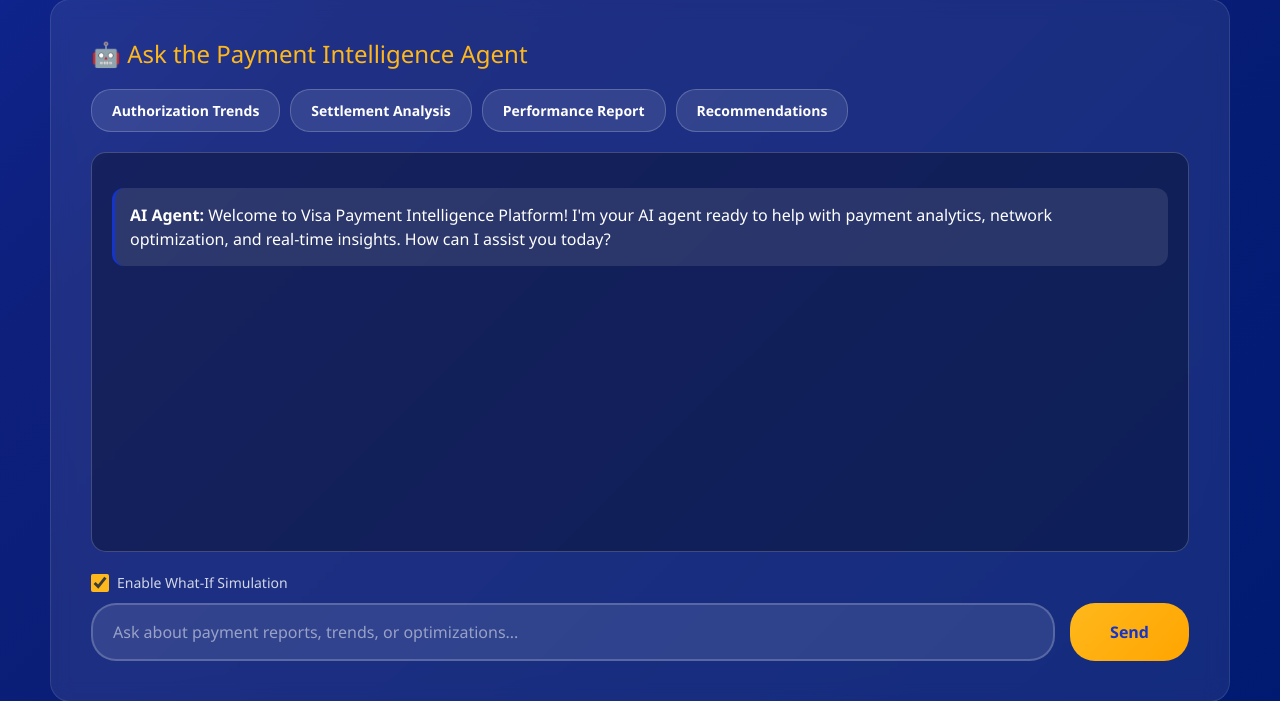
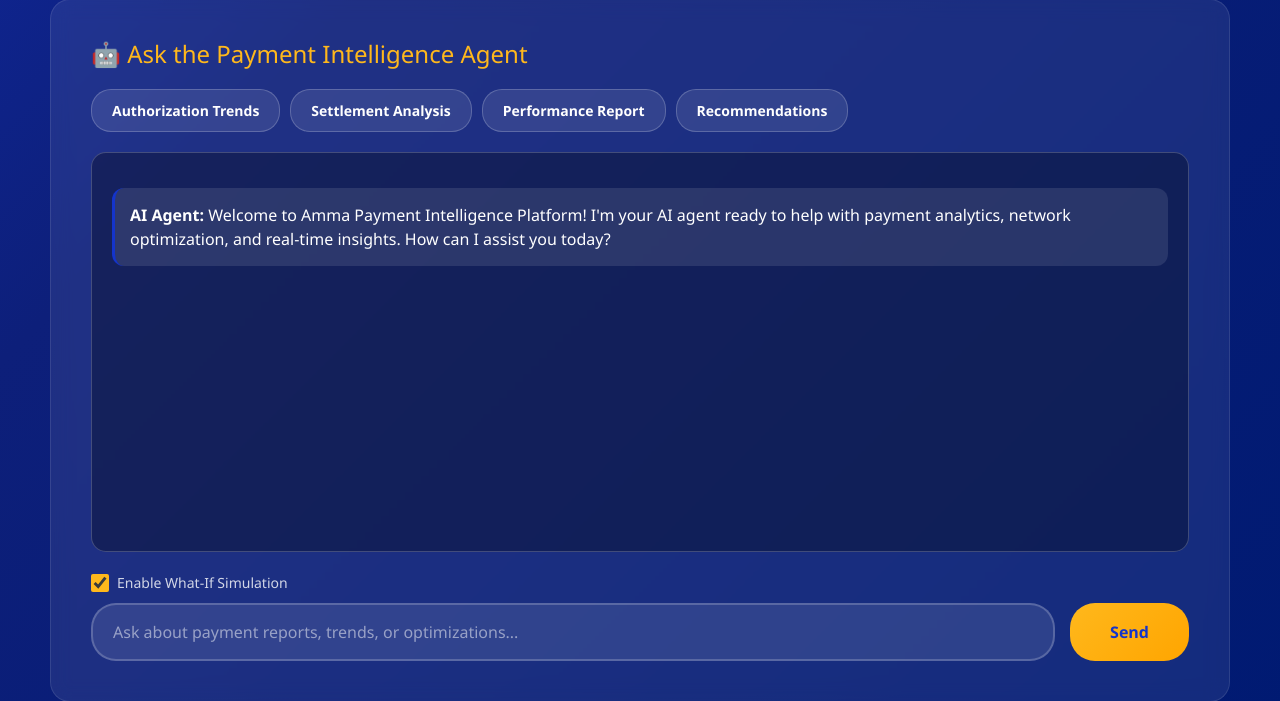
Before and after one commit to Airboeingbus/financial-sustainability-ai, a Flask app: page /dashboard in a window 1280 px wide. Shown: the part 1300-2001 px from the top of the page. Run offline with Flask 3, Linux system fonts and the light colour scheme.

Commit message:
Update frontend/templates/dashboard.html

```diff
--- a/frontend/templates/dashboard.html
+++ b/frontend/templates/dashboard.html
@@ -1102,7 +1102,7 @@
 
     // Add welcome message
     setTimeout(() => {
-      addMessage("Welcome to Visa Payment Intelligence Platform! I'm your AI agent ready to help with payment analytics, network optimization, and real-time insights. How can I assist you today?", 'ai');
+      addMessage("Welcome to Amma Payment Intelligence Platform! I'm your AI agent ready to help with payment analytics, network optimization, and real-time insights. How can I assist you today?", 'ai');
     }, 500);
 
     // Auto-refresh every 30 seconds
```
